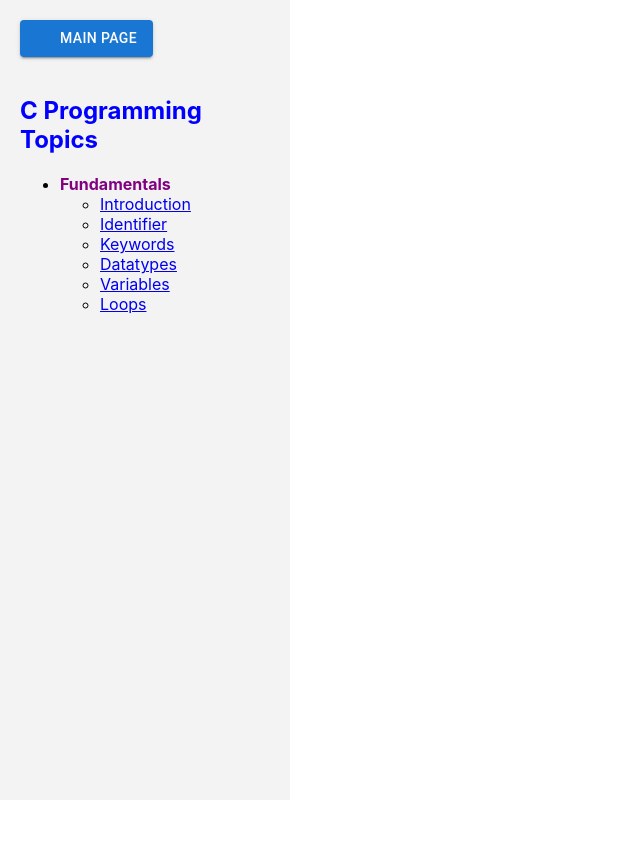
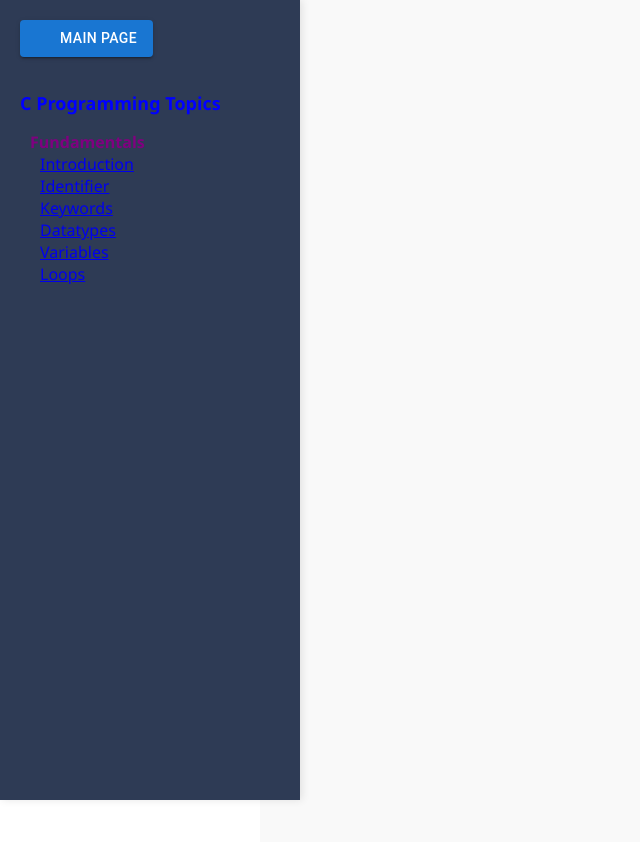
Before and after one commit to vishalamc/myreact, a React (Create React App) app: page /home in a window 1280 px wide. Shown: the top 842 px of the page, without its empty margins (0-640 px from the left). Before the commit the page ends 800 px from the top, so only its background shows below. Built offline with nearby package versions, Linux system fonts and the light colour scheme; some icons are missing.

Commit message:
Update Home.css

```diff
--- a/src/pages/Home.css
+++ b/src/pages/Home.css
@@ -1,35 +1,73 @@
-/* Home.css */
 .container {
-  display: flex;
-  flex-direction: row;
+  display: block;
+  font-family: 'Segoe UI', sans-serif;
+}
+
+.sidebar {
+  width: 260px;
+  background: #2e3b55;
+  color: white;
+  padding: 20px;
+  box-shadow: 2px 0 8px rgba(0, 0, 0, 0.1);
+  position: fixed;
+  top: 0;
+  left: 0;
+  bottom: 0;
+  overflow-y: auto;
+  z-index: 1000;
+}
+
+.sidebar h2 {
+  font-size: 18px;
+  margin-bottom: 10px;
+  color: white;
+}
+
+.sidebar ul {
+  list-style: none;
+  padding-left: 10px;
+}
+
+.sidebar ul.sub-list {
+  margin-top: 5px;
+  padding-left: 15px;
+}
+
+.sidebar ul.sub-list li {
+  margin-bottom: 8px;
+}
+
+.sidebar ul.sub-list li a {
+  color: #90caf9;
+  text-decoration: none;
+  padding: 4px 8px;
+  display: block;
+  border-radius: 4px;
+  transition: background-color 0.3s ease;
+}
+
+.sidebar ul.sub-list li a:hover {
+  background-color: rgba(255, 255, 255, 0.1);
+  color: white;
+}
+
+.main-content {
+  margin-left: 260px;
+  padding: 30px;
+  background-color: #f9f9f9;
   min-height: 100vh;
 }
 
-.sidebar {
-  width: 250px;
-  background-color: #f3f3f3;
-  padding: 20px;
-  box-shadow: 2px 0px 8px rgba(0, 0, 0, 0.1);
-}
-
-.main-content {
-  flex: 1;
-  padding: 20px;
-  background-color: #ffffff;
-}
-
-/* Responsive design */
+/* ✅ Responsive */
 @media (max-width: 768px) {
-  .container {
-    flex-direction: column;
-  }
-
   .sidebar {
+    position: relative;
     width: 100%;
-    box-shadow: none;
+    height: auto;
   }
 
   .main-content {
-    padding: 10px;
+    margin-left: 0;    /* 🔁 Reset margin */
+    padding: 15px;
   }
 }
```
